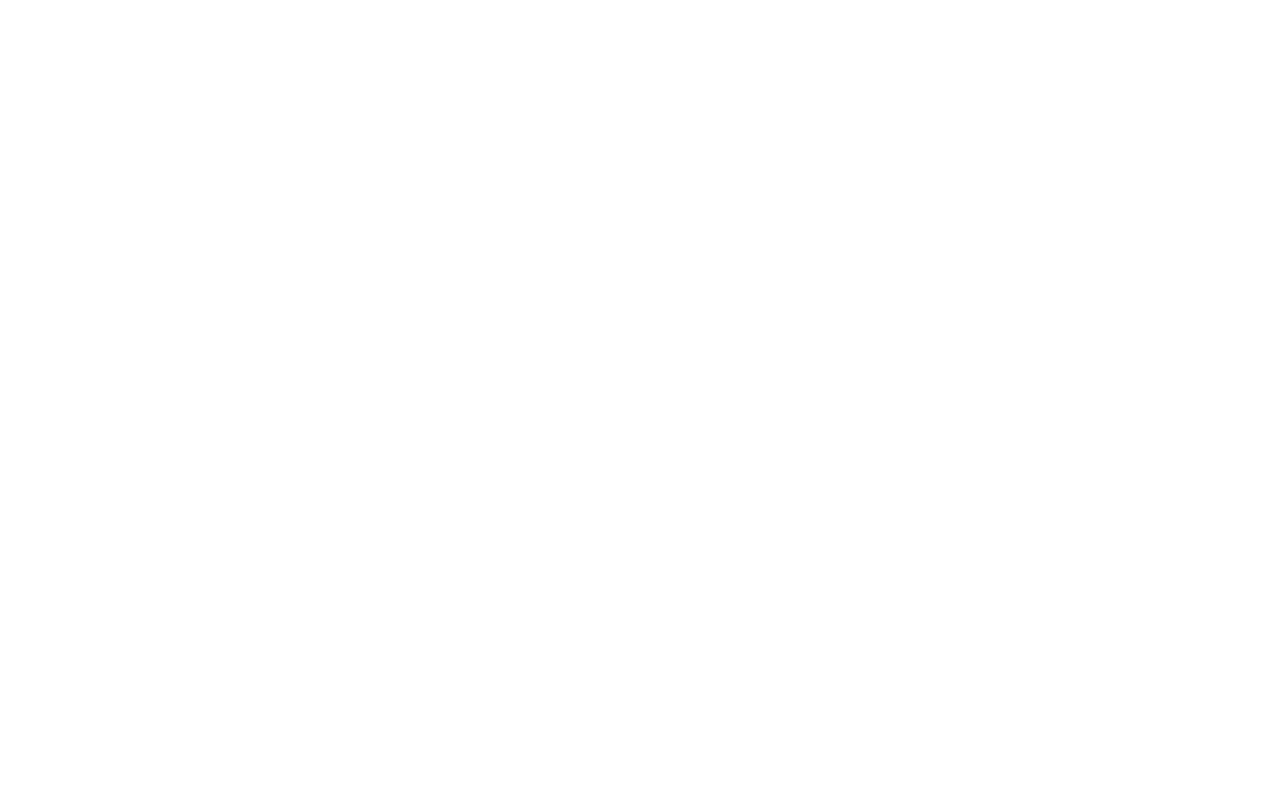
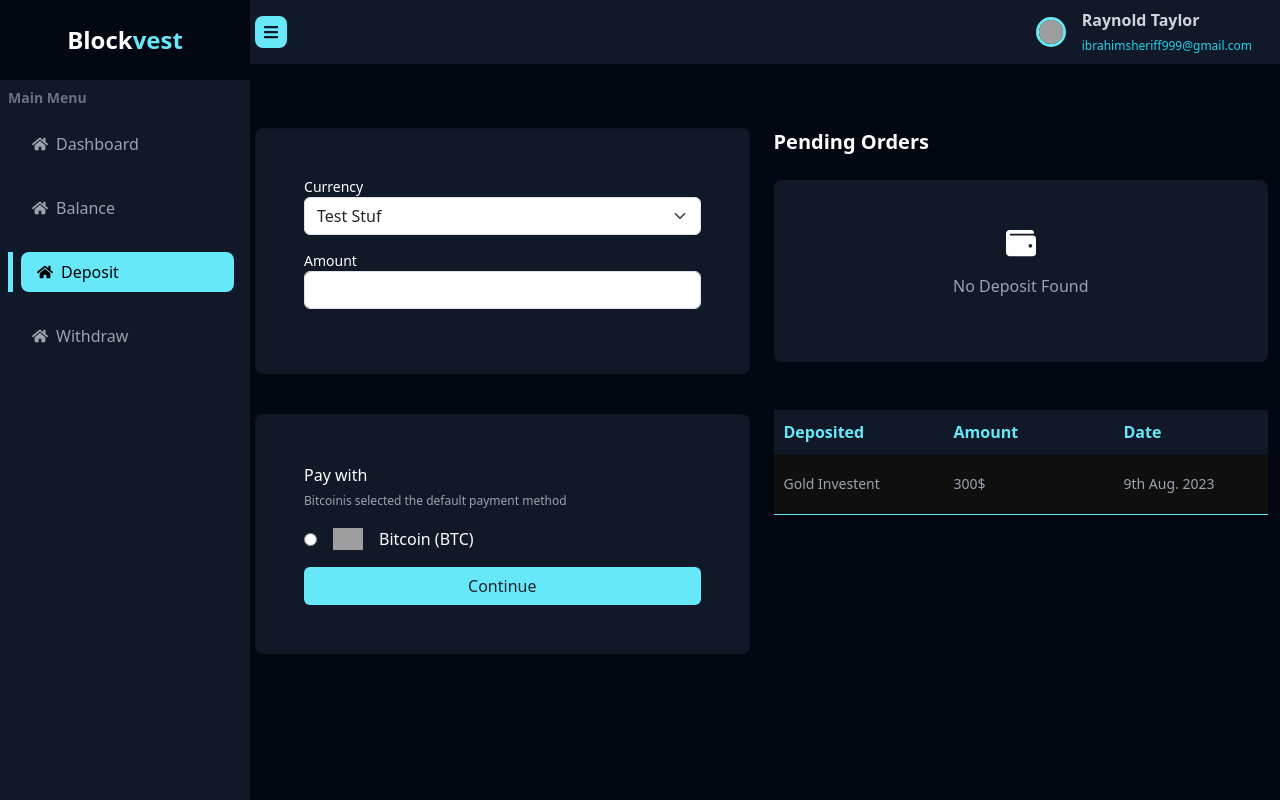
Before and after one commit to Sheriff10/blockvest, a React (Create React App) app: page /user/deposit in a window 1280 px wide. Before the commit this address had no page. Built offline with nearby package versions, Linux system fonts and the light colour scheme; grey boxes are pictures that could not be loaded.

Commit message:
added deposit, balance and witdrawal page

```diff
--- a/src/App.js
+++ b/src/App.js
@@ -1,8 +1,11 @@
-import logo from "./logo.svg";
+
 import "./App.css";
 import Home from "./container/Home/Home";
 import { Route, Routes } from "react-router-dom";
 import Dashboard from "./container/User/Dashboard/Dashboard";
+import Deposit from "./container/User/Dashboard/Deposit/Deposit";
+import UserBalance from "./container/User/Dashboard/Balance/Balance";
+import Withdraw from "./container/User/Dashboard/Withdraw/Withdraw";
 
 function App() {
    return (
@@ -12,6 +15,9 @@
 
             {/* User */}
             <Route path="/user/dashboard" element={<Dashboard />} />
+            <Route path="/user/balance" element={<UserBalance />} />
+            <Route path="/user/deposit" element={<Deposit />} />
+            <Route path="/user/withdrawal" element={<Withdraw />} />
          </Routes>
       </div>
    );
--- a/src/container/Home/Home.jsx
+++ b/src/container/Home/Home.jsx
@@ -1,6 +1,5 @@
 import React from 'react'
 import Footer from '../../components/Footer'
-import Header from './components/Header'
 import Intro from './components/Intro'
 import Start from './components/Start'
 import Stats from './components/Stats'
--- a/src/container/Home/components/Intro.jsx
+++ b/src/container/Home/components/Intro.jsx
@@ -24,7 +24,7 @@
           <div className="hidden sm:mb-8 sm:flex sm:justify-center">
             <div className="relative rounded-full px-3 py-1 text-sm leading-6 text-gray-300 ring-1 ring-gray-300/10 hover:ring-gray-900/20">
               Announcing our next round of funding.{' '}
-              <a href="#" className="font-semibold text-cyan-300">
+              <a href="/#" className="font-semibold text-cyan-300">
                 <span className="absolute inset-0" aria-hidden="true" />
                 Read more <span aria-hidden="true">&rarr;</span>
               </a>
@@ -40,12 +40,12 @@
             </p>
             <div className="mt-10 flex items-center justify-center gap-x-6">
               <a
-                href="#"
+                href="/dol"
                 className="rounded-md bg-cyan-300 px-3.5 py-2.5 text-sm font-semibold text-gray-900 shadow-sm hover:bg-indigo-500 focus-visible:outline focus-visible:outline-2 focus-visible:outline-offset-2 focus-visible:outline-indigo-600"
               >
                 Start Investing
               </a>
-              <a href="#" className="text-sm font-semibold leading-6 border-1 rounded-md p-2 text-white  border-cyan-300">
+              <a href="/lk" className="text-sm font-semibold leading-6 border-1 rounded-md p-2 text-white  border-cyan-300">
                 Login <span aria-hidden="true">→</span>
               </a>
             </div>
--- /dev/null
+++ b/src/container/User/Dashboard/Balance/Balance.jsx
@@ -0,0 +1,15 @@
+import React from "react";
+import Balance from "../../components/Balance";
+import Menu from "../../components/Menu";
+
+export default function UserBalance() {
+   return (
+      <Menu>
+         <div className="container">
+         <div className="bg-gray-900 rounded-xl my-16">
+            <Balance />
+         </div>
+         </div>
+      </Menu>
+   );
+}
--- /dev/null
+++ b/src/container/User/Dashboard/Deposit/Deposit.jsx
@@ -0,0 +1,101 @@
+import React from "react";
+import { FaWallet } from "react-icons/fa";
+import Menu from "../../components/Menu";
+
+export default function Deposit() {
+   return (
+      <Menu>
+         <div className="container">
+            <div className="row py-16">
+               <div className="col-md-6">
+                  {/* Deposit Box  */}
+                  <div className="card bg-gray-900 text-white p-5 rounded-lg mb-10">
+                     <div className="form-group mb-3">
+                        <div className="span text-sm">Currency</div>
+                        <select className="form-select">
+                           <option value="">Test Stuf</option>
+                           <option value="">Test Stuf</option>
+                           <option value="">Test Stuf</option>
+                        </select>
+                     </div>
+                     <div className="form-group mb-3">
+                        <div className="span text-sm">Amount</div>
+                        <input type="number" className="form-control" />
+                     </div>
+                  </div>
+
+                  {/* Crypto Box  */}
+                  <div className="card bg-gray-900 text-white p-5 rounded-lg mb-10">
+                     <div className="heading">
+                        <span>Pay with</span> <br />
+                        <small className="text-xs text-gray-400">
+                           Bitcoinis selected the default payment method
+                        </small>
+                     </div>
+                     <div className="coins">
+                        <div className="wrap flex gap-3 items-center my-3">
+                           <input type="radio" name="coin" />
+                           <img
+                              src="https://cloudtradingx.com/static/assets/images/btc_icon.png"
+                              alt="BTC"
+                              className="w-[30px]"
+                           />
+                           <span>Bitcoin (BTC)</span>
+                        </div>
+                     </div>
+
+                     <div className="btn-wrap">
+                        <button className="btn bg-cyan-300 w-full">
+                           Continue
+                        </button>
+                     </div>
+                  </div>
+               </div>
+               <div className="col-md-6">
+                  <div className="wrap">
+                     <div className="heading mb-4">
+                        <span className="text-xl font-bold text-white">Pending Orders</span>
+                     </div>
+
+                     {/* No Deposits */}
+                     <div className="wrap text-center rounded-lg bg-gray-900 p-5 mb-5">
+                        <div className="icon-wrap text-white text-3xl flex justify-center">
+                           <FaWallet />
+                        </div>
+                        <div className="text-wrap text-gray-400 font-medium my-3">
+                           No Deposit Found
+                        </div>
+                        {/* <div className="btn-wrap">
+                        <button className="bg-cyan-300 w-full p-2 rounded-pill font-bold ">
+                           Invest Now
+                        </button>
+                     </div> */}
+                     </div>
+
+                     <div className="table-responsive bg">
+                        <table className="w-full text-gray-400">
+                           <thead>
+                              <tr className="bg-gray-900 rounded-lg">
+                                 <th>Deposited</th>
+                                 <th>Amount</th>
+                                 <th>Date</th>
+                                 <th>Status</th>
+                              </tr>
+                           </thead>
+                           <tbody>
+                              <tr className="text-sm">
+                                 <td>Gold Investent</td>
+                                 <td>300$</td>
+                                 <td>9th Aug. 2023</td>
+                                 <td>Pending</td>
+                              </tr>
+                           </tbody>
+                        </table>
+                     </div>
+                  </div>
+               </div>
+            </div>
+         </div>
+      </Menu>
+   );
+}
--- /dev/null
+++ b/src/container/User/Dashboard/Withdraw/Withdraw.jsx
@@ -0,0 +1,37 @@
+import React from "react";
+import Menu from "../../components/Menu";
+
+export default function Withdraw() {
+   return (
+      <Menu>
+         <div className="container py-16">
+            <div className="col-lg-4 col-md-6 p-3 rounded-xl mx-auto bg-gray-900 text-white">
+               <div className="heading mb-4 border-b-2 border-gray-700 py-2">
+                  <span className="text-sm text-gray-400">Spot Balance</span> <br />
+                  <span className="text-xl font-bold">$ 0.00</span>
+               </div>
+
+               {/* Withdrawal Form */}
+               <div className="wrap">
+                  <div className="form-group mb-3">
+                     <span>Amount</span>
+                     <input type="number" className="form-control" />
+                     <span className="text-xs text-gray-400">Minimum $10.00</span>
+                  </div>
+
+                  <div className="form-group mb-3">
+                     <span>Address</span>
+                     <input type="text" className="form-control" />
+                  </div>
+
+                  <div className="btn-wrap my-4">
+                     <button className="btn bg-cyan-300 w-full">
+                        Withdraw
+                     </button>
+                  </div>
+               </div>
+            </div>
+         </div>
+      </Menu>
+   );
+}
--- a/src/container/User/components/Balance.jsx
+++ b/src/container/User/components/Balance.jsx
@@ -8,7 +8,7 @@
             <div className="text-wrap">
                <span className="text-xs text-gray-400 font-bold">Balance</span>{" "}
                <br />
-               <span className="text-white text-5xl font-bold">$45.00</span>
+               <span className="text-white text-4xl font-bold">$45.00</span>
             </div>
             <div className="btn-wrap mt-4 flex gap-4">
                <div className="col">
--- a/src/container/User/components/Menu.jsx
+++ b/src/container/User/components/Menu.jsx
@@ -1,20 +1,17 @@
 import React, { useState } from "react";
-import { FaBars, FaHome, FaSearch } from "react-icons/fa";
+import { FaBars, FaHome } from "react-icons/fa";
 import { NavLink } from "react-router-dom";
 
 export default function Menu({ children }) {
-   const dum = [1, 2, 3, 4, 5, 3, 3];
    const menuFunc = (icon, text, link) => {
       return { icon, text, link };
    };
 
    const menuArr = [
       menuFunc(<FaHome />, "Dashboard", "/user/dashboard"),
-      menuFunc(<FaHome />, "Student", "/admin/student"),
-      menuFunc(<FaHome />, "Create Student", "/admin/create/student"),
-      menuFunc(<FaHome />, "Classes", "/admin/classes"),
-      menuFunc(<FaHome />, "Create Classes", "/admin/classes/create"),
-      menuFunc(<FaHome />, "Announcement", "/admin/announcement"),
+      menuFunc(<FaHome />, "Balance", "/user/balance"),
+      menuFunc(<FaHome />, "Deposit", "/user/deposit"),
+      menuFunc(<FaHome />, "Withdraw", "/user/withdrawal"),
    ];
    const [show, setShow] = useState(true);
    return (
@@ -45,6 +42,7 @@
                                        {" "}
                                        <a
                                           className={`d-flex gap-2 align-items-center  py-2 px-3 rounded-lg`}
+                                          href="/home"
                                        >
                                           {menu.icon} {menu.text}
                                        </a>
```
Also changed, not shown: src/container/Home/components/Header.jsx (+4 -4 lines).
